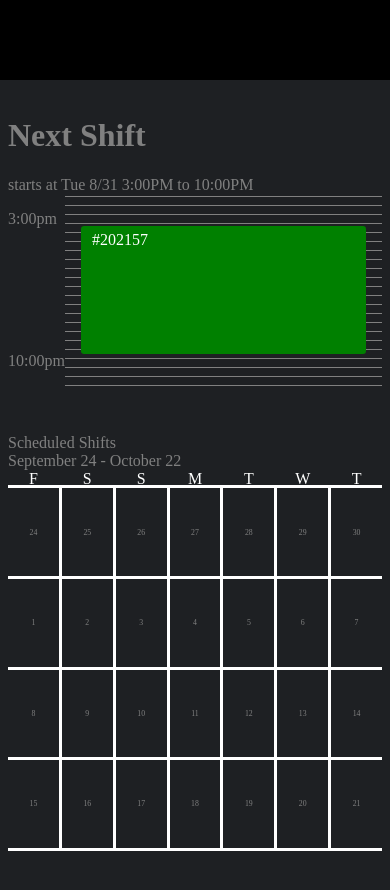
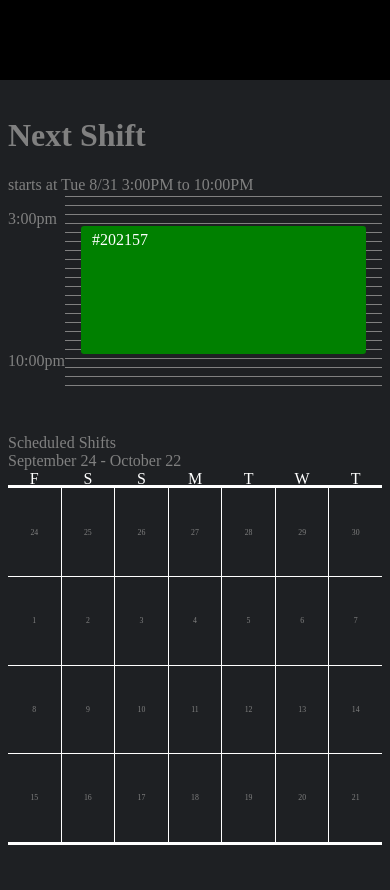
Before and after one commit to Kielan/timecard-react-typescript, a Next.js app: page / in a window 390 px wide. Shown: the top 890 px of the page. Built offline with nearby package versions, Linux system fonts and the light colour scheme.

Commit message:
because grid gap is so large on mobile try from 3pm to 1pm and deploy

```diff
--- a/components/Calendar.tsx
+++ b/components/Calendar.tsx
@@ -124,7 +124,7 @@ const CalendarWeekdayHeaderWrapper = styled.div`
   height: 4vw;
   display: grid;
   grid-template-columns: repeat(7, 1fr);
-  grid-gap: 3px;
+  grid-gap: 1px;
   background-color: #1e2023;
 	border-bottom: 3px solid #ffffff;
 	span {
@@ -157,7 +157,7 @@ const CalendarWrap = styled.main`
 	width: 100%;
 	display: grid;
 	grid-template-columns: repeat(7, 1fr);
-	grid-gap: 3px;
+	grid-gap: 1px;
 	background-color: #ffffff;
 	border-bottom: white solid;
 	border-left: #fff;
@@ -247,8 +247,8 @@ const DateMarkerDiv = styled.div`
 	justify-content: center;
   text-align: center;
   font-size: 2vw;
-	width: 100%;
-	height: 100%;
+	min-width: 100%;
+	min-height: 100%;
 `
 const DateMarker = ({ type }) => {
 	return (
```
